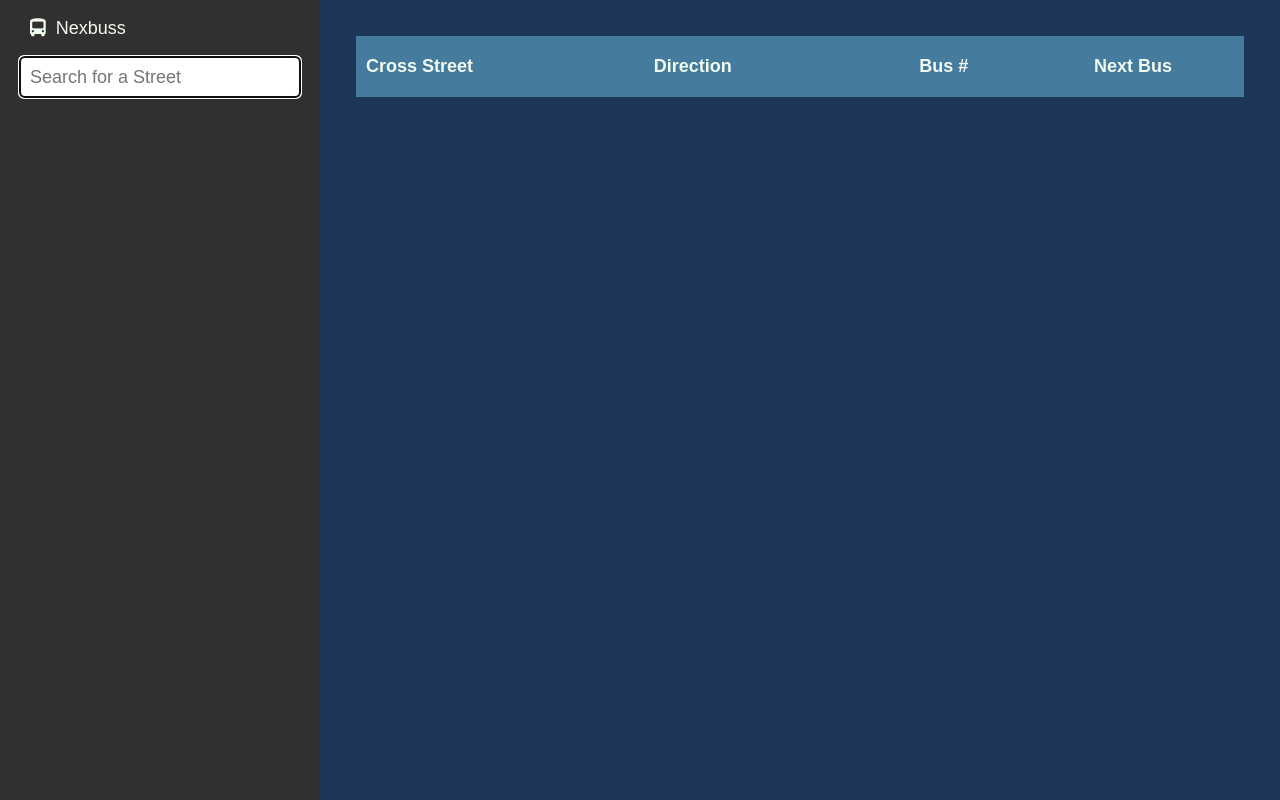
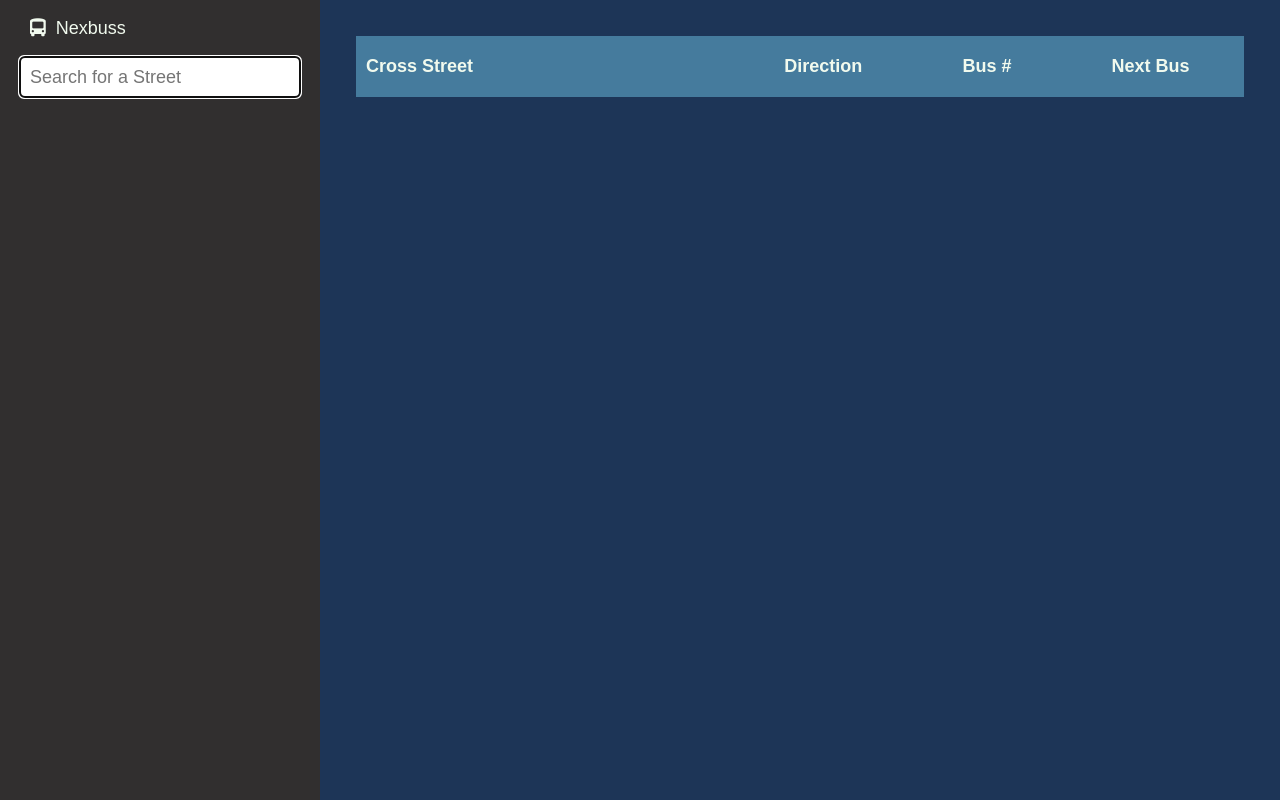
Before and after one commit to braden337/transit, a website built with Parcel: page src/index.html in a window 1280 px wide. Built offline with nearby package versions, Linux system fonts and the light colour scheme; no server answers.

Commit message:
Use grid for table rows

```diff
--- a/src/style.css
+++ b/src/style.css
@@ -79,20 +79,23 @@ table {
   margin-bottom: 20px;
 }
 
+tr {
+  display: grid;
+  grid-template-columns: 2fr 1fr 0.75fr 1fr;
+}
+
 td,
 th {
   padding: 20px 10px;
   text-align: center;
 }
 
-td:nth-child(1),
-th:nth-child(1),
-td:nth-child(2),
-th:nth-child(2) {
+th:first-child,
+td:first-child {
   text-align: left;
 }
 
-thead th {
+thead tr {
   font-weight: 700;
   background-color: var(--header);
   position: sticky;
```
